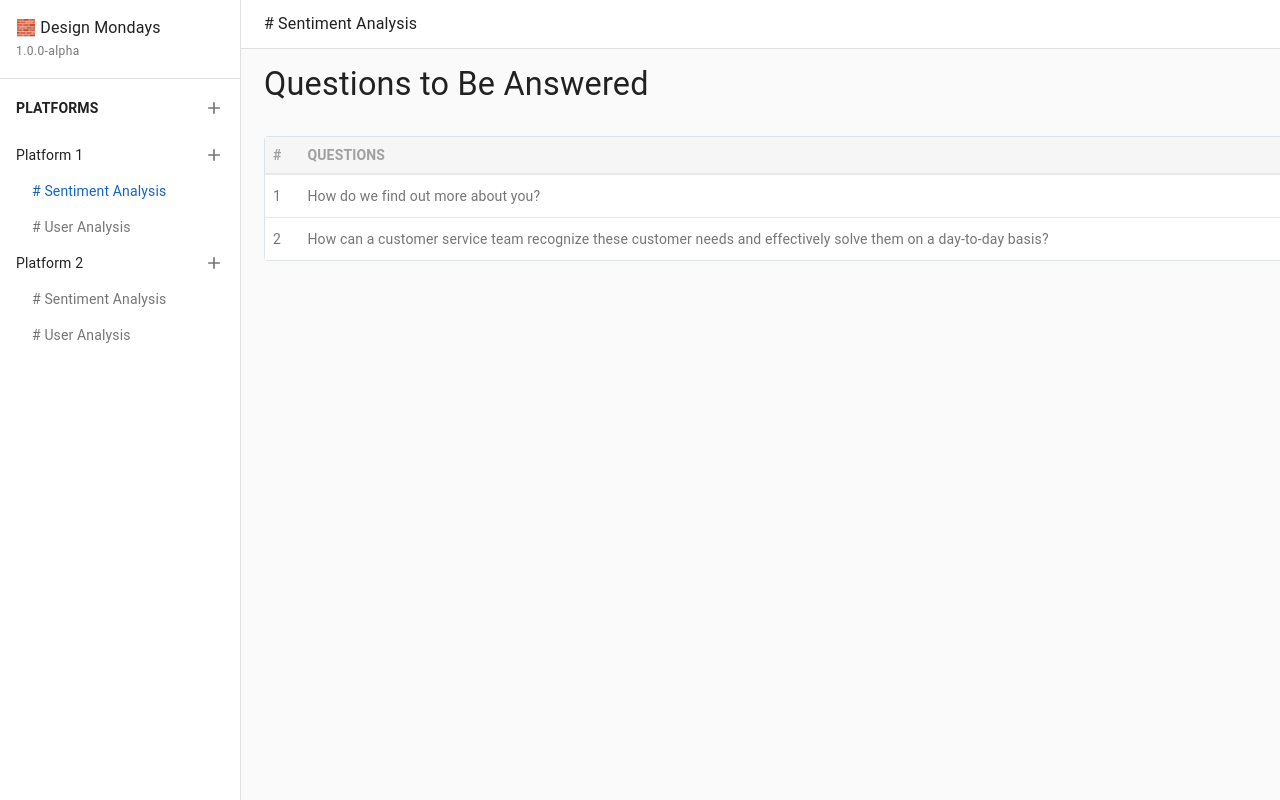
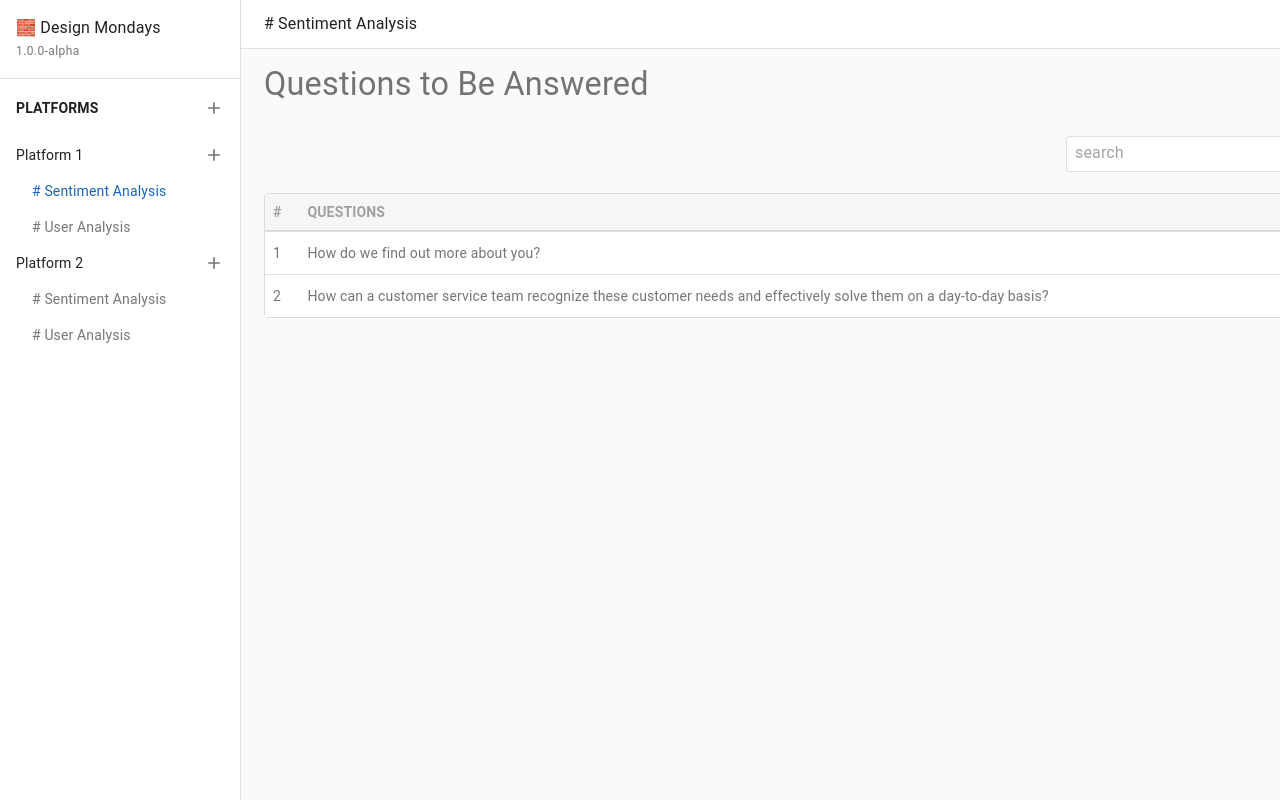
Before and after one commit to adenchua/qtba, a React (Create React App) app in the folder frontend/: page /Platform-1/sentiment-analysis in a window 1280 px wide. Shown: the top 800 px of the page. Built offline with nearby package versions, Linux system fonts and the light colour scheme.

Commit message:
added buttons to table

```diff
--- a/frontend/src/components/QTBATable.tsx
+++ b/frontend/src/components/QTBATable.tsx
@@ -4,13 +4,13 @@ import CheckedCircleIcon from "@material-ui/icons/CheckCircle";
 import MoreHorizIcon from "@material-ui/icons/MoreHoriz";
 import IconButton from "@material-ui/core/IconButton";
 import Typography from "@material-ui/core/Typography";
-import { makeStyles } from "@material-ui/core/styles";
+import { makeStyles, Theme } from "@material-ui/core/styles";
 
-const useStyles = makeStyles(() => ({
+const useStyles = makeStyles((theme: Theme) => ({
   root: {
     display: "inline-block",
     minWidth: "100%",
-    border: "1px solid #dbe3e8",
+    border: `1px solid ${theme.palette.divider}`,
     borderRadius: 4,
   },
   table: {
@@ -22,7 +22,7 @@ const useStyles = makeStyles(() => ({
   },
   tableHeaderRow: {
     padding: "8px",
-    borderBottom: "2px solid #E8E8E8",
+    borderBottom: `2px solid ${theme.palette.divider}`,
   },
   tableHeaderText: {
     textTransform: "uppercase",
@@ -32,7 +32,7 @@ const useStyles = makeStyles(() => ({
   tableBodyRow: {
     background: "#FFF",
     "&:not(:last-child)": {
-      borderBottom: "1px solid #E8E8E8",
+      borderBottom: `1px solid ${theme.palette.divider}`,
     },
   },
   tableBodyRowColumn: {
--- a/frontend/src/pages/CapabilityPage.tsx
+++ b/frontend/src/pages/CapabilityPage.tsx
@@ -1,22 +1,76 @@
 import Toolbar from "@material-ui/core/Toolbar";
 import Container from "@material-ui/core/Container";
 import Typography from "@material-ui/core/Typography";
+import Grid from "@material-ui/core/Grid";
 import Box from "@material-ui/core/Box";
+import AddIcon from "@material-ui/icons/Add";
+import MoreVertIcon from "@material-ui/icons/MoreVert";
+import IconButton from "@material-ui/core/IconButton";
+import Paper from "@material-ui/core/Paper";
+import InputBase from "@material-ui/core/InputBase";
+import Button from "@material-ui/core/Button";
+import { makeStyles, Theme } from "@material-ui/core/styles";
 
 import Navbar from "../components/Navbar";
 import Sidebar from "../components/Sidebar";
 import QTBATable from "../components/QTBATable";
 import { DRAWER_WIDTH } from "../utils/constants";
 
+const useStyles = makeStyles((theme: Theme) => ({
+  mb2: {
+    marginBottom: theme.spacing(2),
+  },
+  container: {
+    marginLeft: DRAWER_WIDTH,
+  },
+  inputWrapper: {
+    border: `1px solid ${theme.palette.divider}`,
+    height: 36,
+    padding: "0px 8px",
+    caretColor: theme.palette.primary.main,
+  },
+  button: {
+    textTransform: "none",
+    fontWeight: "bolder",
+  },
+}));
+
 const CapabilityPage = (): JSX.Element => {
+  const classes = useStyles();
+
   return (
     <>
       <Navbar />
       <Sidebar />
       <Toolbar />
-      <Container style={{ marginLeft: DRAWER_WIDTH }}>
-        <Typography variant='h4'>Questions to Be Answered</Typography>
+      <Container className={classes.container}>
+        <Typography variant='h4' color='textSecondary'>
+          Questions to Be Answered
+        </Typography>
         <Box mt={4}>
+          <Grid container justify='flex-end' alignItems='center' className={classes.mb2} spacing={1}>
+            <Grid item>
+              <Paper elevation={0} className={classes.inputWrapper}>
+                <InputBase placeholder='search' />
+              </Paper>
+            </Grid>
+            <Grid item>
+              <Button
+                variant='contained'
+                color='primary'
+                disableElevation
+                className={classes.button}
+                startIcon={<AddIcon />}
+              >
+                Add Question
+              </Button>
+            </Grid>
+            <Grid item>
+              <IconButton size='small' color='primary'>
+                <MoreVertIcon />
+              </IconButton>
+            </Grid>
+          </Grid>
           <QTBATable />
         </Box>
       </Container>
```
